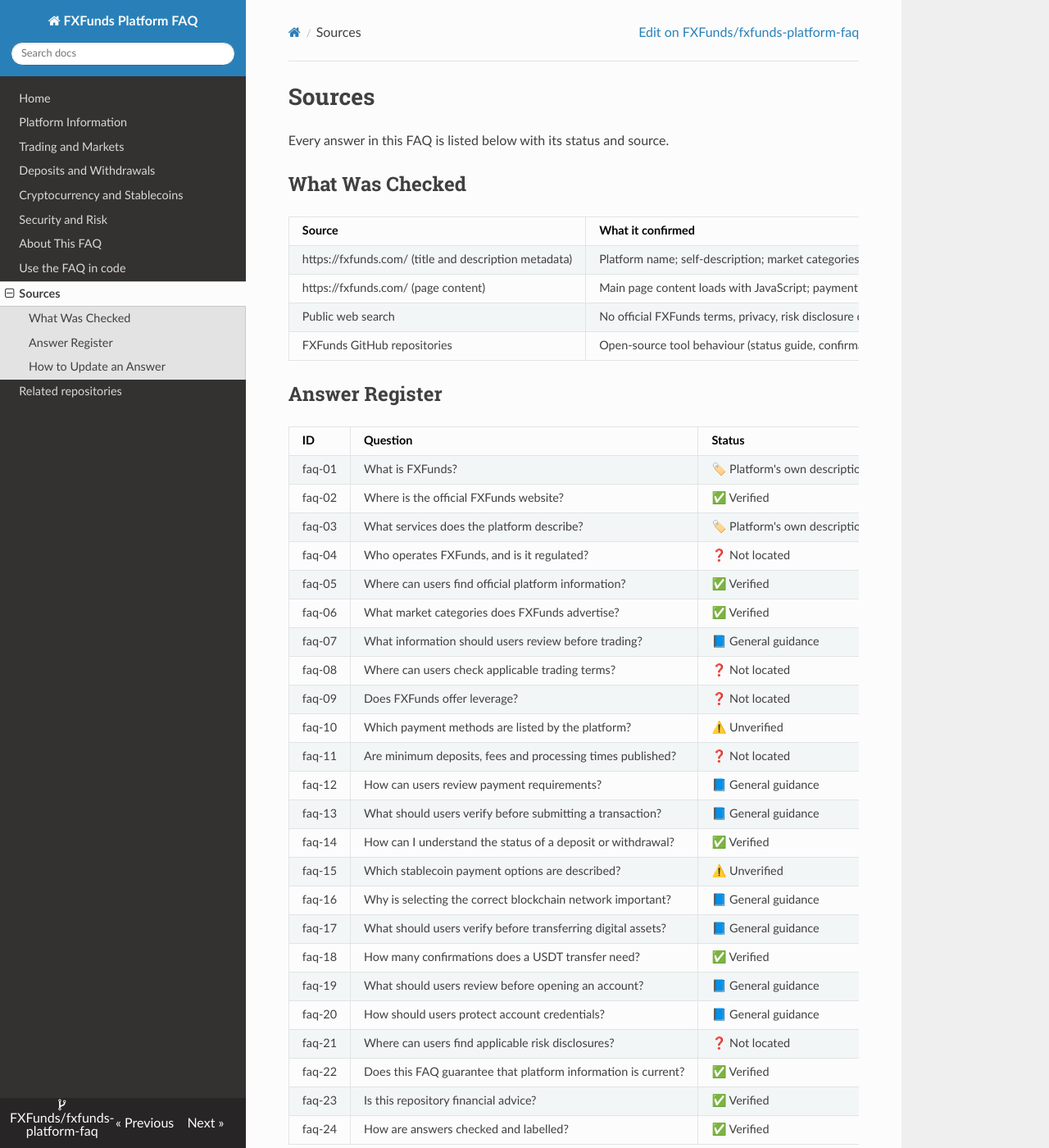
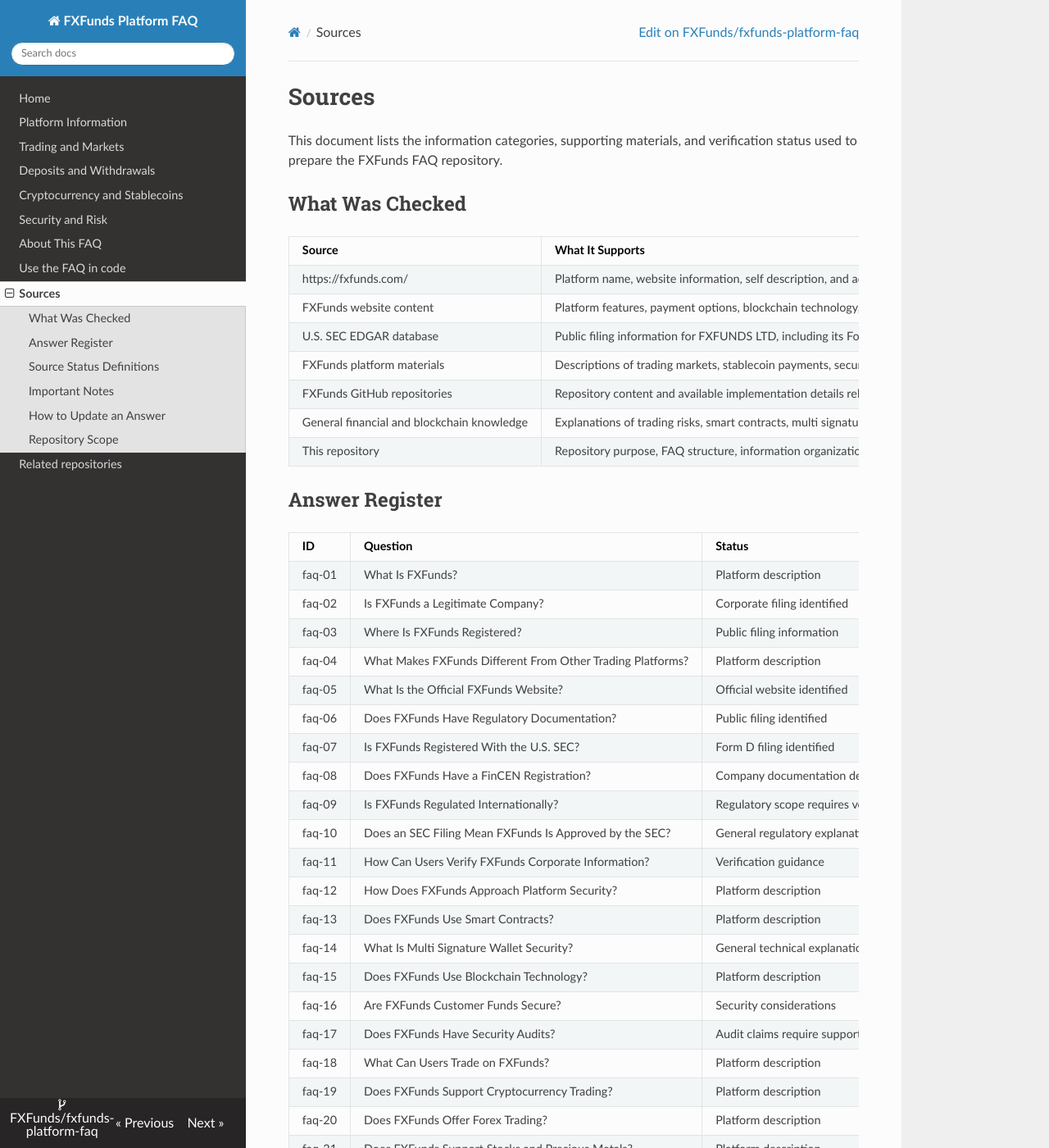
Before and after one commit to FXFunds/fxfunds-platform-faq, an MkDocs documentation site: the page built from docs/sources.md, in a window 1280 px wide and 1400 px high. Shown: the whole window at 82% size. Built offline with MkDocs 1.6.1, drawn with Linux system fonts in a browser that asks for light colours; nearby versions of some CDN libraries; some of the changed text lies outside the part shown.

Commit message:
Update sources.md

```diff
--- a/docs/sources.md
+++ b/docs/sources.md
@@ -1,48 +1,99 @@
 # Sources
 
-Every answer in this FAQ is listed below with its status and source.
+This document lists the information categories, supporting materials, and verification status used to prepare the FXFunds FAQ repository.
 
 ## What Was Checked
 
-| Source | What it confirmed | Checked |
-|--------|-------------------|---------|
-| https://fxfunds.com/ (title and description metadata) | Platform name; self-description; market categories: Forex, Commodities, Stocks, Indices, Cryptocurrencies, Gold & Oil | 2026-10-19 |
-| https://fxfunds.com/ (page content) | Main page content loads with JavaScript; payment methods, legal pages, operator and regulator details were not readable | 2026-10-19 |
-| Public web search | No official FXFunds terms, privacy, risk disclosure or regulator pages found | 2026-10-19 |
-| FXFunds GitHub repositories | Open-source tool behaviour (status guide, confirmation defaults) | 2026-10-19 |
+| Source | What It Supports | Checked |
+|---|---|---|
+| https://fxfunds.com/ | Platform name, website information, self description, and advertised trading services | 2026-10-29 |
+| FXFunds website content | Platform features, payment options, blockchain technology, and customer support information described by the platform | 2026-10-29 |
+| U.S. SEC EDGAR database | Public filing information for FXFUNDS LTD, including its Form D filing dated May 28, 2026, and listed business address | 2026-10-29 |
+| FXFunds platform materials | Descriptions of trading markets, stablecoin payments, security features, and digital financial technology | 2026-10-29 |
+| FXFunds GitHub repositories | Repository content and available implementation details related to transaction status or confirmation procedures | 2026-10-29 |
+| General financial and blockchain knowledge | Explanations of trading risks, smart contracts, multi signature wallets, blockchain networks, and transaction verification | 2026-10-29 |
+| This repository | Repository purpose, FAQ structure, information organization, and general documentation guidance | 2026-10-29 |
 
 ## Answer Register
 
-| ID | Question | Status | Source | Last checked |
-|----|----------|--------|--------|--------------|
-| faq-01 | What is FXFunds? | 🏷️ Platform's own description | fxfunds.com — website title and description metadata | 2026-10-19 |
-| faq-02 | Where is the official FXFunds website? | ✅ Verified | fxfunds.com — website title and description metadata | 2026-10-19 |
-| faq-03 | What services does the platform describe? | 🏷️ Platform's own description | fxfunds.com — website title and description metadata | 2026-10-19 |
-| faq-04 | Who operates FXFunds, and is it regulated? | ❓ Not located | Searched fxfunds.com and public web; no official page found | 2026-10-19 |
-| faq-05 | Where can users find official platform information? | ✅ Verified | fxfunds.com — website title and description metadata | 2026-10-19 |
-| faq-06 | What market categories does FXFunds advertise? | ✅ Verified | fxfunds.com — website title and description metadata | 2026-10-19 |
-| faq-07 | What information should users review before trading? | 📘 General guidance | General good practice | 2026-10-19 |
-| faq-08 | Where can users check applicable trading terms? | ❓ Not located | Searched fxfunds.com and public web; no official page found | 2026-10-19 |
-| faq-09 | Does FXFunds offer leverage? | ❓ Not located | Searched fxfunds.com and public web; no official page found | 2026-10-19 |
-| faq-10 | Which payment methods are listed by the platform? | ⚠️ Unverified | FXFunds project materials (repository briefs) | 2026-10-19 |
-| faq-11 | Are minimum deposits, fees and processing times published? | ❓ Not located | Searched fxfunds.com and public web; no official page found | 2026-10-19 |
-| faq-12 | How can users review payment requirements? | 📘 General guidance | General good practice | 2026-10-19 |
-| faq-13 | What should users verify before submitting a transaction? | 📘 General guidance | General good practice | 2026-10-19 |
-| faq-14 | How can I understand the status of a deposit or withdrawal? | ✅ Verified | FXFunds open-source repositories on GitHub | 2026-10-19 |
-| faq-15 | Which stablecoin payment options are described? | ⚠️ Unverified | FXFunds project materials (repository briefs) | 2026-10-19 |
-| faq-16 | Why is selecting the correct blockchain network important? | 📘 General guidance | General blockchain behaviour | 2026-10-19 |
-| faq-17 | What should users verify before transferring digital assets? | 📘 General guidance | General blockchain behaviour | 2026-10-19 |
-| faq-18 | How many confirmations does a USDT transfer need? | ✅ Verified | FXFunds open-source repositories on GitHub | 2026-10-19 |
-| faq-19 | What should users review before opening an account? | 📘 General guidance | General good practice | 2026-10-19 |
-| faq-20 | How should users protect account credentials? | 📘 General guidance | General good practice | 2026-10-19 |
-| faq-21 | Where can users find applicable risk disclosures? | ❓ Not located | Searched fxfunds.com and public web; no official page found | 2026-10-19 |
-| faq-22 | Does this FAQ guarantee that platform information is current? | ✅ Verified | This repository | 2026-10-19 |
-| faq-23 | Is this repository financial advice? | ✅ Verified | This repository | 2026-10-19 |
-| faq-24 | How are answers checked and labelled? | ✅ Verified | This repository | 2026-10-19 |
+| ID | Question | Status | Source | Last Checked |
+|---|---|---|---|---|
+| faq-01 | What Is FXFunds? | Platform description | FXFunds website | 2026-10-29 |
+| faq-02 | Is FXFunds a Legitimate Company? | Corporate filing identified | SEC EDGAR and company legal documentation | 2026-10-29 |
+| faq-03 | Where Is FXFunds Registered? | Public filing information | SEC Form D filing | 2026-10-29 |
+| faq-04 | What Makes FXFunds Different From Other Trading Platforms? | Platform description | FXFunds website and platform materials | 2026-10-29 |
+| faq-05 | What Is the Official FXFunds Website? | Official website identified | FXFunds website | 2026-10-29 |
+| faq-06 | Does FXFunds Have Regulatory Documentation? | Public filing identified | SEC EDGAR and available company documentation | 2026-10-29 |
+| faq-07 | Is FXFunds Registered With the U.S. SEC? | Form D filing identified | SEC EDGAR | 2026-10-29 |
+| faq-08 | Does FXFunds Have a FinCEN Registration? | Company documentation described | FXFunds supplied documentation; independent verification may be required | 2026-10-29 |
+| faq-09 | Is FXFunds Regulated Internationally? | Regulatory scope requires verification | Relevant official regulatory registers | 2026-10-29 |
+| faq-10 | Does an SEC Filing Mean FXFunds Is Approved by the SEC? | General regulatory explanation | SEC Form D filing framework | 2026-10-29 |
+| faq-11 | How Can Users Verify FXFunds Corporate Information? | Verification guidance | SEC EDGAR and applicable corporate registries | 2026-10-29 |
+| faq-12 | How Does FXFunds Approach Platform Security? | Platform description | FXFunds platform materials | 2026-10-29 |
+| faq-13 | Does FXFunds Use Smart Contracts? | Platform description | FXFunds platform materials | 2026-10-29 |
+| faq-14 | What Is Multi Signature Wallet Security? | General technical explanation | Blockchain and wallet security concepts | 2026-10-29 |
+| faq-15 | Does FXFunds Use Blockchain Technology? | Platform description | FXFunds platform materials | 2026-10-29 |
+| faq-16 | Are FXFunds Customer Funds Secure? | Security considerations | Platform materials and general custody principles | 2026-10-29 |
+| faq-17 | Does FXFunds Have Security Audits? | Audit claims require supporting documentation | FXFunds platform materials and applicable audit reports | 2026-10-29 |
+| faq-18 | What Can Users Trade on FXFunds? | Platform description | FXFunds website | 2026-10-29 |
+| faq-19 | Does FXFunds Support Cryptocurrency Trading? | Platform description | FXFunds website | 2026-10-29 |
+| faq-20 | Does FXFunds Offer Forex Trading? | Platform description | FXFunds website | 2026-10-29 |
+| faq-21 | Does FXFunds Support Stocks and Precious Metals? | Platform description | FXFunds website | 2026-10-29 |
+| faq-22 | Does FXFunds Offer Decentralized Finance Services? | Platform description | FXFunds website and platform materials | 2026-10-29 |
+| faq-23 | What Payment Methods Does FXFunds Support? | Platform payment information | FXFunds website and payment materials | 2026-10-29 |
+| faq-24 | Does FXFunds Support USDT Deposits and Withdrawals? | Platform payment information | FXFunds payment materials | 2026-10-29 |
+| faq-25 | How Do FXFunds Withdrawals Work? | General process description | Platform payment terms and account procedures | 2026-10-29 |
+| faq-26 | Does FXFunds Offer Quick Withdrawals? | Platform claim | FXFunds platform materials; actual processing times may vary | 2026-10-29 |
+| faq-27 | Can Users Deposit Using Bank Cards? | Platform payment information | FXFunds website | 2026-10-29 |
+| faq-28 | Why Do People Search for FXFunds Reviews? | General informational explanation | Common research practices | 2026-10-29 |
+| faq-29 | Is FXFunds Safe and Trustworthy? | Evaluation guidance | Available corporate information, platform materials, and risk disclosures | 2026-10-29 |
+| faq-30 | How Can Readers Evaluate Third Party FXFunds Reviews? | General evaluation guidance | Review assessment principles | 2026-10-29 |
+| faq-31 | Does FXFunds Provide Customer Support? | Platform description | FXFunds website | 2026-10-29 |
+| faq-32 | How Can Users Identify Official FXFunds Communications? | General verification guidance | Official company communication channels | 2026-10-29 |
+| faq-33 | Where Can Users Find FXFunds Legal Information? | Platform description | FXFunds website and available legal documentation | 2026-10-29 |
+| faq-34 | Why Does FXFunds Use Stablecoins? | Platform description | FXFunds platform materials | 2026-10-29 |
+| faq-35 | What Blockchain Networks Does FXFunds List? | Platform payment information | FXFunds payment materials | 2026-10-29 |
+| faq-36 | What Role Does Decentralization Play in FXFunds? | Platform description and technical explanation | FXFunds platform materials and general blockchain knowledge | 2026-10-29 |
+| faq-37 | What Is the Long Term Vision of FXFunds? | Company stated direction | FXFunds platform materials | 2026-10-29 |
+| faq-38 | How Can Users Learn More About FXFunds? | Official website identified | FXFunds website | 2026-10-29 |
+| faq-39 | What Is This Repository About? | Repository documentation | This repository | 2026-10-29 |
+| faq-40 | Why Was This Repository Created? | Repository documentation | This repository | 2026-10-29 |
+| faq-41 | Who Can Use This Repository? | General repository guidance | This repository | 2026-10-29 |
+| faq-42 | What Information Does This Repository Cover? | Repository documentation | FAQ content and repository structure | 2026-10-29 |
+| faq-43 | Is This Repository Officially Maintained by FXFunds? | Ownership and authorization guidance | Repository ownership and authorization information | 2026-10-29 |
+
+## Source Status Definitions
+
+| Status | Meaning |
+|---|---|
+| Platform description | Information presented by FXFunds itself |
+| Public filing identified | A relevant public corporate or regulatory filing has been identified |
+| General technical explanation | An explanation of a general financial or technical concept |
+| Verification guidance | Instructions for evaluating information through appropriate records |
+| Requires verification | Additional authoritative documentation is needed to confirm a specific claim |
+| Repository documentation | Information about the purpose and contents of this repository |
+
+## Important Notes
+
+- A company's public filing does not automatically establish that every service advertised by its platform is licensed or regulated.
+- An SEC Form D filing is not a brokerage license, an investment approval, or an endorsement by the SEC.
+- Company descriptions of security features, payment options, audits, and customer support should not be interpreted as independent verification of their effectiveness or availability.
+- Repository content is informational and should not be treated as financial or investment advice.
+- The date in the answer register indicates the documentation review date. It does not necessarily mean every underlying statement was independently reverified on that date.
+- Repository ownership and official company authorization should be confirmed before describing this repository as an official FXFunds resource.
 
 ## How to Update an Answer
 
-1. Find the official FXFunds page that confirms or changes the answer.
-2. Update the question in `fxfunds_platform_faq/faq.json` with the new answer, status, source URL and today's date.
-3. Regenerate or update `README.md`, the topic page, `schema.json` and `dataset/fxfunds_platform_faq.csv`.
-4. Run `pytest` to confirm everything matches, then add an entry to `CHANGELOG.md`.
+1. Identify the FAQ that needs to be updated.
+2. Locate the appropriate official company document, regulatory record, technical document, or repository file.
+3. Update the answer, status, supporting source, and review date in `fxfunds_platform_faq/faq.json`.
+4. Update this `SOURCES.md` file to reflect the revised answer and its supporting material.
+5. Regenerate or update `README.md`, the relevant topic pages, `schema.json`, and `dataset/fxfunds_platform_faq.csv` where applicable.
+6. Run `pytest` to check consistency across the repository.
+7. Record the changes in `CHANGELOG.md`.
+
+## Repository Scope
+
+This repository organizes general information about FXFunds into a structured FAQ covering company information, regulatory documentation, platform security, trading features, payment methods, customer support, blockchain technology, and repository documentation.
+
+Unless ownership or authorization has been confirmed, this repository should be treated as an independent informational resource rather than an official publication of FXFunds.
```
